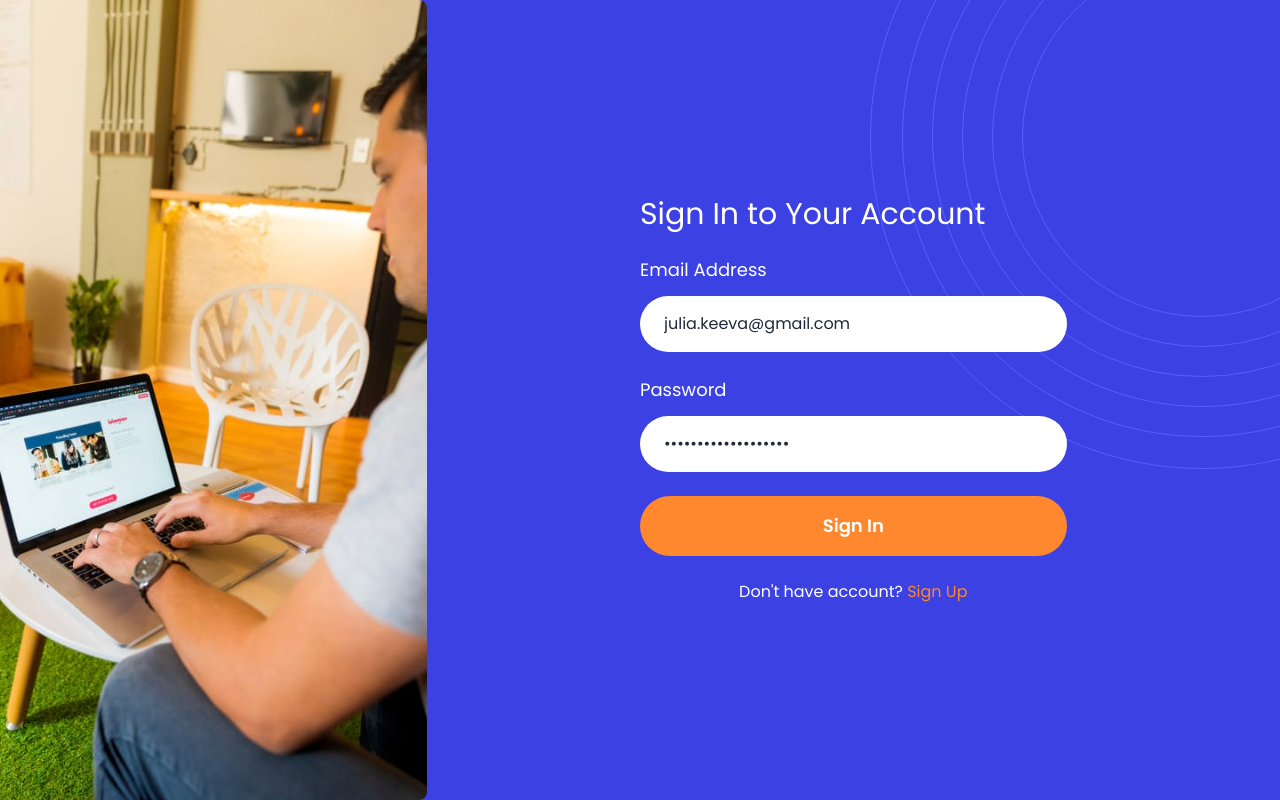
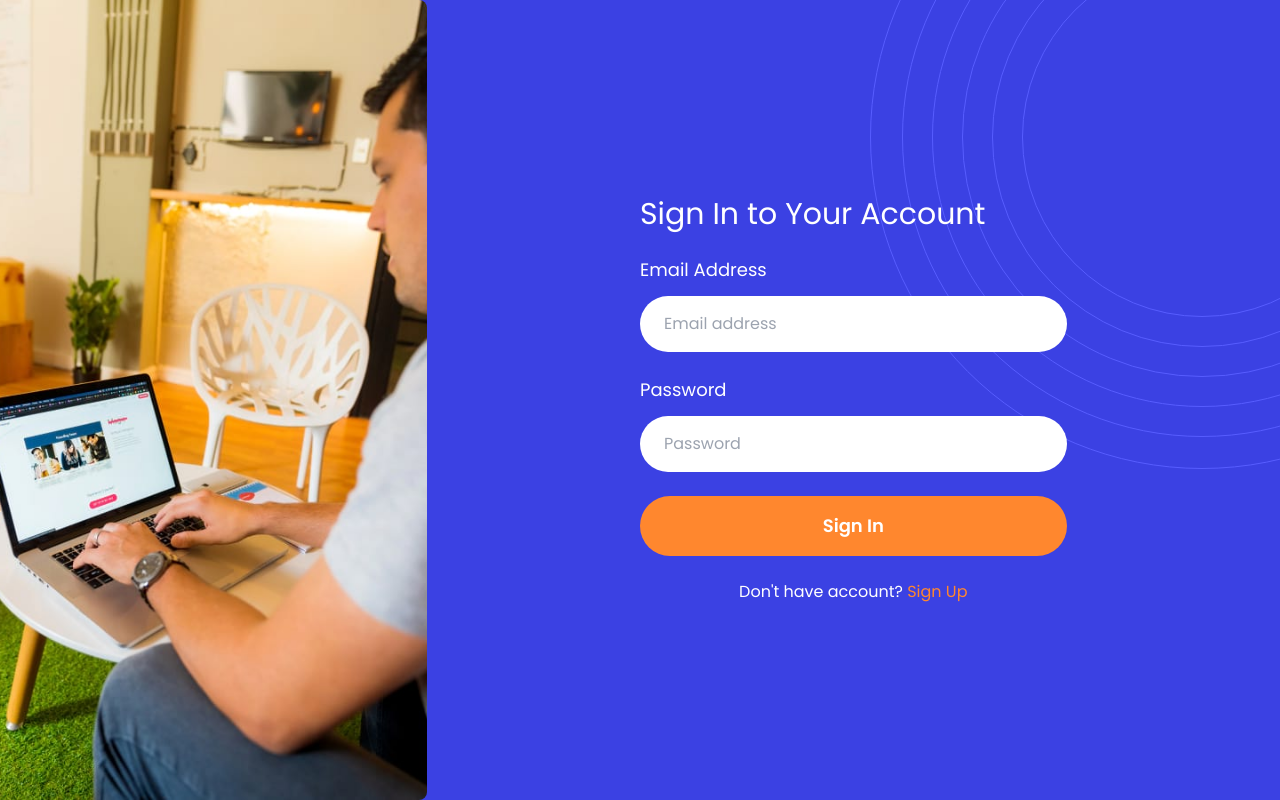
Before and after one commit to alvinmdj/nuxt-crowdfunding, a Nuxt app: page /login in a window 1280 px wide. Built offline with nearby package versions, Linux system fonts and the light colour scheme.

Commit message:
Login functionality & API integration with nuxt-auth v4 (downgraded from v5 to fix issue loggedIn always false)

```diff
--- /dev/null
+++ b/components/DangerAlert.vue
@@ -0,0 +1,17 @@
+<template>
+  <div class="bg-red-100 rounded-3xl border-l-4 border-red-500 text-red-700 p-4" role="alert">
+    <p class="font-bold">Oops!</p>
+    <p>{{ errorMessage }}</p>
+  </div>
+</template>
+
+<script>
+export default {
+  props: {
+    errorMessage: {
+      type: String,
+      required: true,
+    },
+  },
+}
+</script>
--- a/nuxt.config.js
+++ b/nuxt.config.js
@@ -47,7 +47,8 @@ export default {
     // https://go.nuxtjs.dev/pwa
     '@nuxtjs/pwa',
     // https://auth.nuxtjs.org/
-    '@nuxtjs/auth-next'
+    '@nuxtjs/auth',
+    // '@nuxtjs/auth-next'
   ],
 
   // Axios module configuration: https://go.nuxtjs.dev/config-axios
@@ -60,16 +61,6 @@ export default {
   auth: {
     strategies: {
       local: {
-        token: {
-          property: 'token',
-          global: true,
-          // required: true,
-          // type: 'Bearer'
-        },
-        user: {
-          property: 'user',
-          // autoFetch: true
-        },
         endpoints: {
           login: {
             url: '/api/v1/sessions',
@@ -80,7 +71,7 @@ export default {
           user: {
             url: '/api/v1/users/fetch',
             method: 'get',
-            propertyName: "data",
+            propertyName: 'data',
           },
         },
       },
--- a/package.json
+++ b/package.json
@@ -13,7 +13,7 @@
     "lintfix": "prettier --write --list-different . && npm run lint:js -- --fix"
   },
   "dependencies": {
-    "@nuxtjs/auth-next": "5.0.0-1648802546.c9880dc",
+    "@nuxtjs/auth": "^4.9.1",
     "@nuxtjs/axios": "^5.13.6",
     "@nuxtjs/pwa": "^3.3.5",
     "core-js": "^3.19.3",
--- a/pages/login.vue
+++ b/pages/login.vue
@@ -1,53 +1,55 @@
 <template>
-  <div class="h-screen flex justify-center items-center">
+  <div class='h-screen flex justify-center items-center'>
     <div
-      class="hidden md:block lg:w-1/3 bg-white h-full auth-background rounded-tr-lg rounded-br-lg"
+      class='hidden md:block lg:w-1/3 bg-white h-full auth-background rounded-tr-lg rounded-br-lg'
     ></div>
-    <div class="w-auto md:w-2/4 lg:w-2/3 flex justify-center items-center">
-      <div class="w-full lg:w-1/2 px-10 lg:px-0">
-        <h2 class="font-normal mb-6 text-3xl text-white">
+    <div class='w-auto md:w-2/4 lg:w-2/3 flex justify-center items-center'>
+      <div class='w-full lg:w-1/2 px-10 lg:px-0'>
+        <h2 class='font-normal mb-6 text-3xl text-white'>
           Sign In to Your Account
         </h2>
-        <div class="mb-6">
-          <div class="mb-4">
-            <label class="font-normal text-lg text-white block mb-3"
-              >Email Address</label
-            >
+        <DangerAlert v-if="errorMessage !== ''" :error-message="errorMessage" />
+        <div class='my-6'>
+          <div class='mb-4'>
+            <label class='font-normal text-lg text-white block mb-3'>
+              Email Address
+            </label>
             <input
-              type="email"
-              class="auth-form focus:outline-none focus:bg-purple-hover focus:shadow-outline focus:border-purple-hover-stroke focus:text-gray-100"
-              placeholder="Write your email address here"
-              value="julia.keeva@gmail.com"
+              v-model='login.email'
+              type='email'
+              class='auth-form focus:outline-none focus:bg-purple-hover focus:shadow-outline focus:border-purple-hover-stroke focus:text-gray-100'
+              placeholder='Email address'
             />
           </div>
         </div>
-        <div class="mb-6">
-          <div class="mb-4">
-            <label class="font-normal text-lg text-white block mb-3"
-              >Password</label
-            >
+        <div class='mb-6'>
+          <div class='mb-4'>
+            <label class='font-normal text-lg text-white block mb-3'>
+              Password
+            </label>
             <input
-              type="password"
-              class="auth-form focus:outline-none focus:bg-purple-hover focus:shadow-outline focus:border-purple-hover-stroke focus:text-gray-100"
-              placeholder="Write your password here"
-              value="nasigorenglimaribbu"
+              v-model='login.password'
+              type='password'
+              class='auth-form focus:outline-none focus:bg-purple-hover focus:shadow-outline focus:border-purple-hover-stroke focus:text-gray-100'
+              placeholder='Password'
+              @keyup.enter='userLogin'
             />
           </div>
         </div>
-        <div class="mb-6">
-          <div class="mb-4">
+        <div class='mb-6'>
+          <div class='mb-4'>
             <button
-              class="block w-full bg-orange-button hover:bg-green-button text-white font-semibold px-6 py-4 text-lg rounded-full"
-              @click="$router.push({ path: '/' })"
+              class='block w-full bg-orange-button hover:bg-green-button text-white font-semibold px-6 py-4 text-lg rounded-full'
+              @click='userLogin'
             >
               Sign In
             </button>
           </div>
         </div>
-        <div class="text-center">
-          <p class="text-white text-md">
+        <div class='text-center'>
+          <p class='text-white text-md'>
             Don't have account?
-            <NuxtLink to="/register" class="no-underline text-orange-button">
+            <NuxtLink to='/register' class='no-underline text-orange-button'>
               Sign Up
             </NuxtLink>
           </p>
@@ -58,15 +60,45 @@
 </template>
 
 <script>
+import DangerAlert from '~/components/DangerAlert.vue';
+
 export default {
-  name: "LoginPage",
-  layout: "auth",
+  name: 'LoginPage',
+  components: { DangerAlert },
+  layout: 'auth',
+  data() {
+    return {
+      login: {
+        email: '',
+        password: '',
+      },
+      errorMessage: '',
+    };
+  },
+  methods: {
+    async userLogin() {
+      try {
+        // call the login endpoint set in nuxt.config.js
+        const response = await this.$auth.loginWith('local', { data: this.login });
+        this.$auth.setUser(response.data.data);
+      }
+      catch (error) {
+        if (this.login.email.length === 0 || this.login.password.length === 0) {
+          this.errorMessage = 'Please fill in all fields';
+        } else if (error.response.status === 422) {
+          this.errorMessage = 'Email or password is incorrect.';
+        } else {
+          this.errorMessage = 'An unknown error occurred. Please try again.';
+        }
+      }
+    },
+  },
 }
 </script>
 
 <style scoped>
 .auth-background {
-  background-image: url("/sign-in-background.jpg");
+  background-image: url('/sign-in-background.jpg');
   background-position: center;
   background-size: cover;
 }
```
Also changed, not shown: .eslintrc.js, 2 other files (tests, documents, lock files or other folders).
